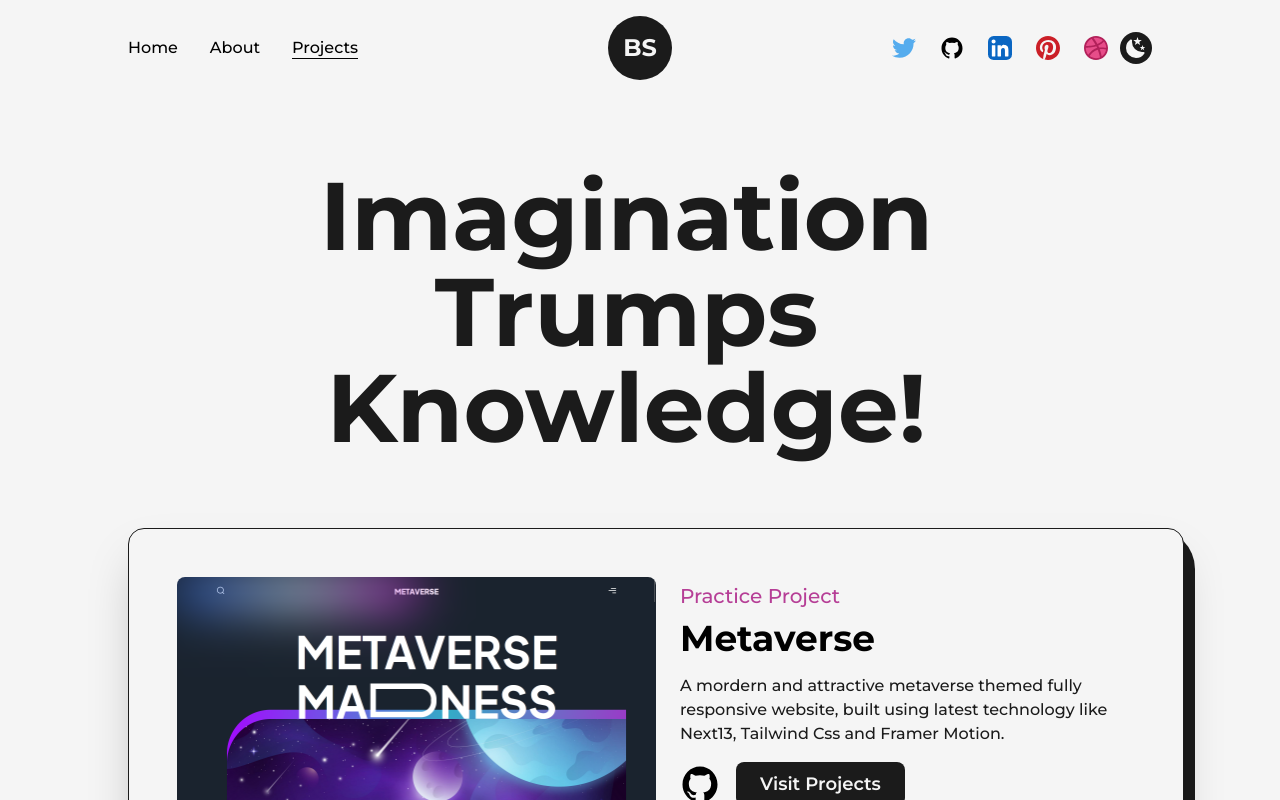
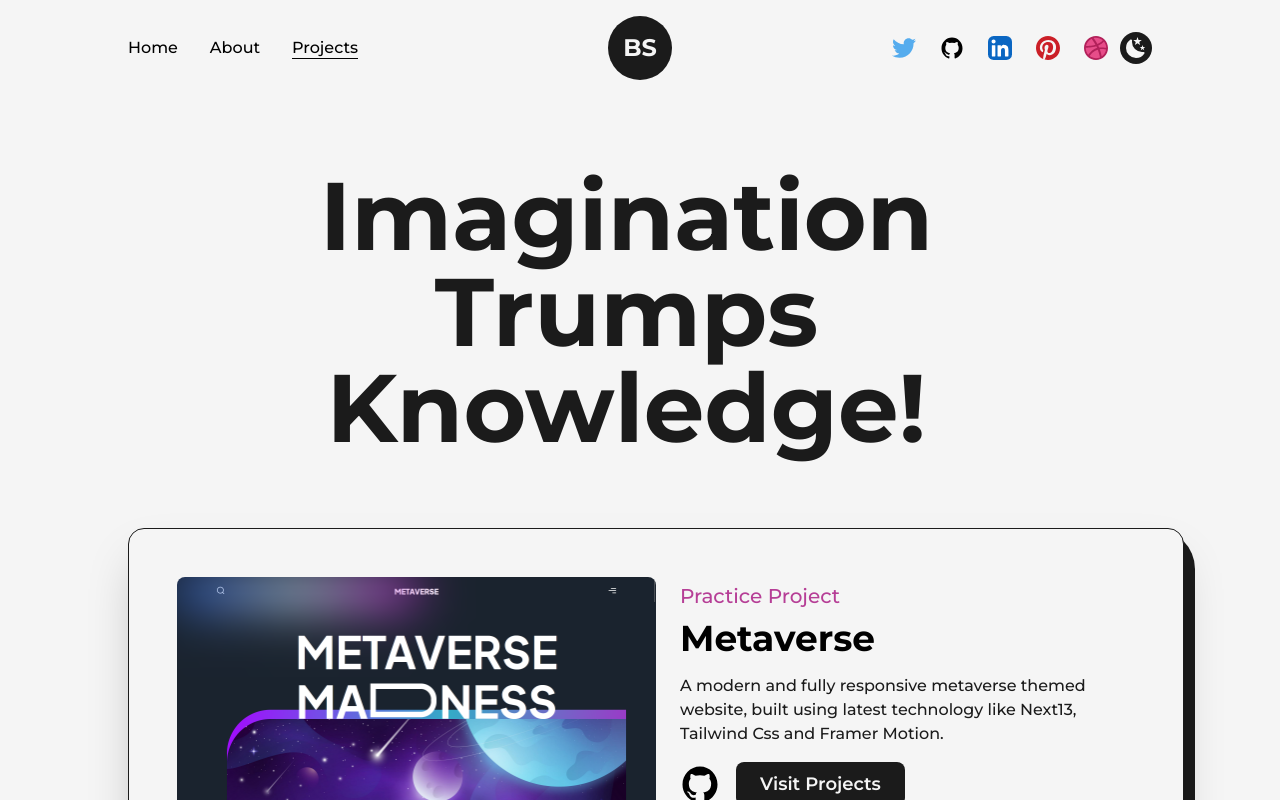
Before and after one commit to Vishal-sarkar/My-Portfolio, a Next.js app: page /projects in a window 1280 px wide. Shown: the top 800 px of the page. Built offline with nearby package versions, Linux system fonts and the light colour scheme.

Commit message:
13th commit

```diff
--- a/src/pages/projects.js
+++ b/src/pages/projects.js
@@ -149,7 +149,7 @@ const projects = () => {
               <FeaturedProject
                 title="Metaverse"
                 img={project1}
-                summery="A mordern and attractive metaverse themed fully responsive website, built using latest technology like Next13, Tailwind Css and Framer Motion."
+                summery="A modern and fully responsive metaverse themed website, built using latest technology like Next13, Tailwind Css and Framer Motion."
                 link="https://metanextjs.netlify.app/"
                 github="https://github.com/Vishal-sarkar/Metaverse"
                 type="Practice Project"
```
